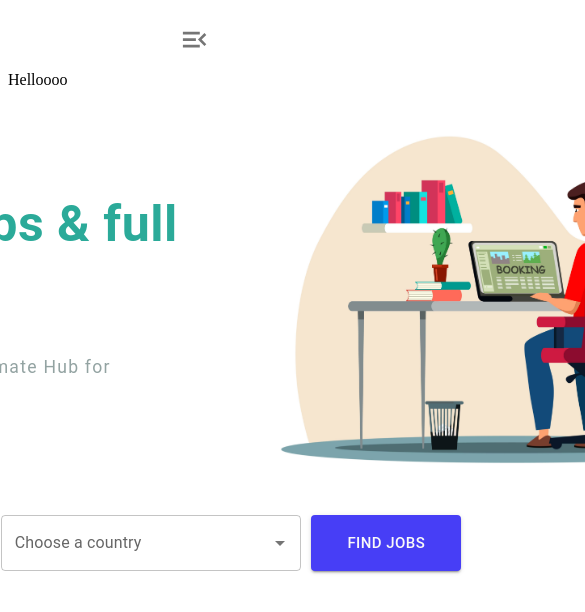
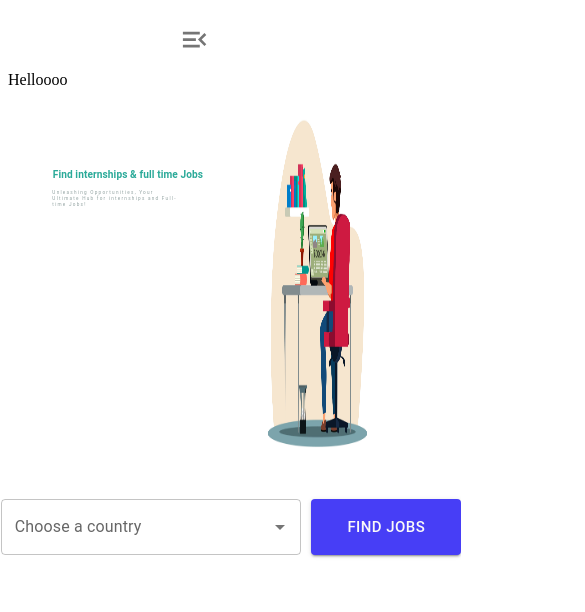
Before and after one commit to nixhantb/Job-Leet-core-UI, a React (Vite) app: page / in a window 390 px wide. Shown: the top 612 px of the page, 585 px wide, since content can reach past the window. Built offline with nearby package versions, Linux system fonts and the light colour scheme; the HTML template or start-up script is replaced by a standard one.

Commit message:
adjust the styles of herobody for making it ready for responsiveness

```diff
--- a/src/App.tsx
+++ b/src/App.tsx
@@ -1,11 +1,10 @@
 import HeroContentSection from "./components/body/HeroContentSection";
 import NavBar from "./components/navbar/NavBar";
-import NavBarDesktop from "./components/navbar/NavBarDesktop";
 
 const App = () => {
   return (
     <>
-      <NavBar/>
+      <NavBar />
       <HeroContentSection />
     </>
   );
--- a/src/components/body/HeroContentSection.tsx
+++ b/src/components/body/HeroContentSection.tsx
@@ -15,7 +15,6 @@ const HeroContentSection: FC = () => {
   const { body_title_name, body_description } = HeroBodyLabels;
   return (
     <>
-
       <HeroBodyContainer>
         <HeroBodyDescriptionContainer>
           <HeroBodyDescriptionTitle>{body_title_name}</HeroBodyDescriptionTitle>
--- a/src/styles/body/herocontentsectionstyles.ts
+++ b/src/styles/body/herocontentsectionstyles.ts
@@ -1,6 +1,7 @@
 import { styled } from "@mui/material/styles";
 import { Box } from "@mui/system";
 import { Colors } from "../basetheme/basetheme";
+import { css } from 'styled-components';
 
 import { Typography } from "@mui/material";
 import "@fontsource-variable/open-sans";
@@ -8,37 +9,46 @@ export const HeroBodyContainer = styled(Box)(({ theme }) => ({
   display: "flex",
   justifyContent: "center",
   alignItems: "center",
-  marginTop: "1em",
 }));
 
 export const HeroBodyImage = styled("img")(({ src, theme }) => ({
   src: `url(${src})`,
-  width: "40em",
+  width: "28vw",
   height: "45vh",
   margin: "0% auto",
+
 }));
 
 export const HeroBodyDescriptionContainer = styled(Box)(({ theme }) => ({
-  margin: "0% auto 1%",
-  width: "55em",
-  height: "24vh",
+  margin: "0.7% auto 1%",
+  paddingTop: '1em',
+  width: "58vw",
+  height: "30vh",
+  display: 'flex',
+  flexDirection: 'column',
+  alignItems: 'center',
+  // border: '1px solid red'
 }));
 
 export const HeroBodyDescriptionTitle = styled(Typography)(({ theme }) => ({
-  fontSize: "50px",
+  fontSize: "2.6vw",
   fontWeight: "600",
   lineHeight: "1.3",
-  margin: "0 1em",
+  textAlign: 'left',
+  marginTop: '2vw',
+  width: '40vw',
   color: Colors.jungleGreen,
 }));
 export const HeroBodyDescriptionContent = styled(Typography)(({ theme }) => ({
-  fontSize: "1.1em",
+  fontSize: "1.2vw",
   fontWeight: "400",
-  width: "30em",
-  margin: "2em 3em",
+  width: "27em",
+  textAlign: 'left',
+  margin: "2em 5.5em",
   lineHeight: "1.2",
   letterSpacing: 1.25,
   color: Colors.pewter,
+  marginRight: '12em'
 }));
 
 export const HeroContainerSearch = styled(Box)(({ theme }) => ({
--- a/src/styles/navbar/navbar.styles.ts
+++ b/src/styles/navbar/navbar.styles.ts
@@ -1,6 +1,6 @@
 import { Box } from "@mui/system";
 import { styled } from "@mui/material/styles";
-import { List, Typography, colors } from "@mui/material";
+import { List, Typography} from "@mui/material";
 import { Colors } from "../basetheme/basetheme";
 import "@fontsource-variable/montserrat";
 
```
